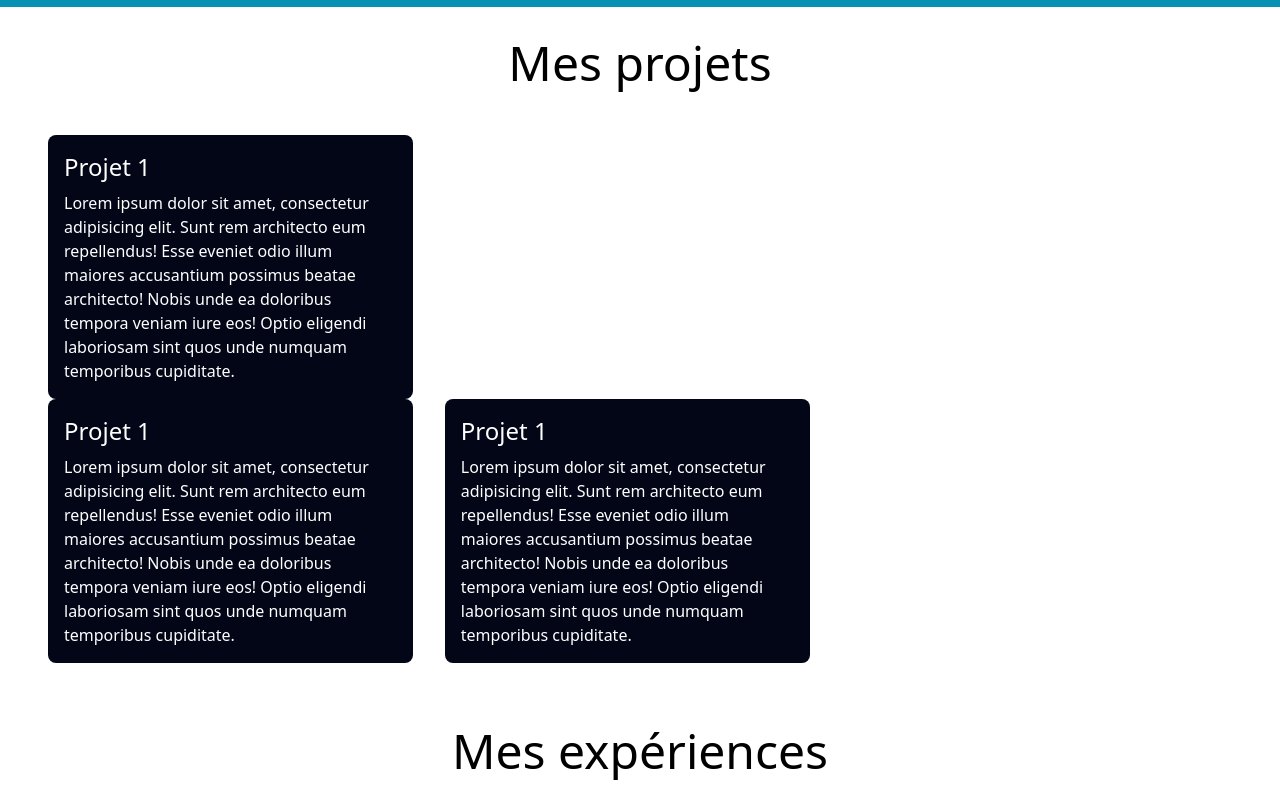
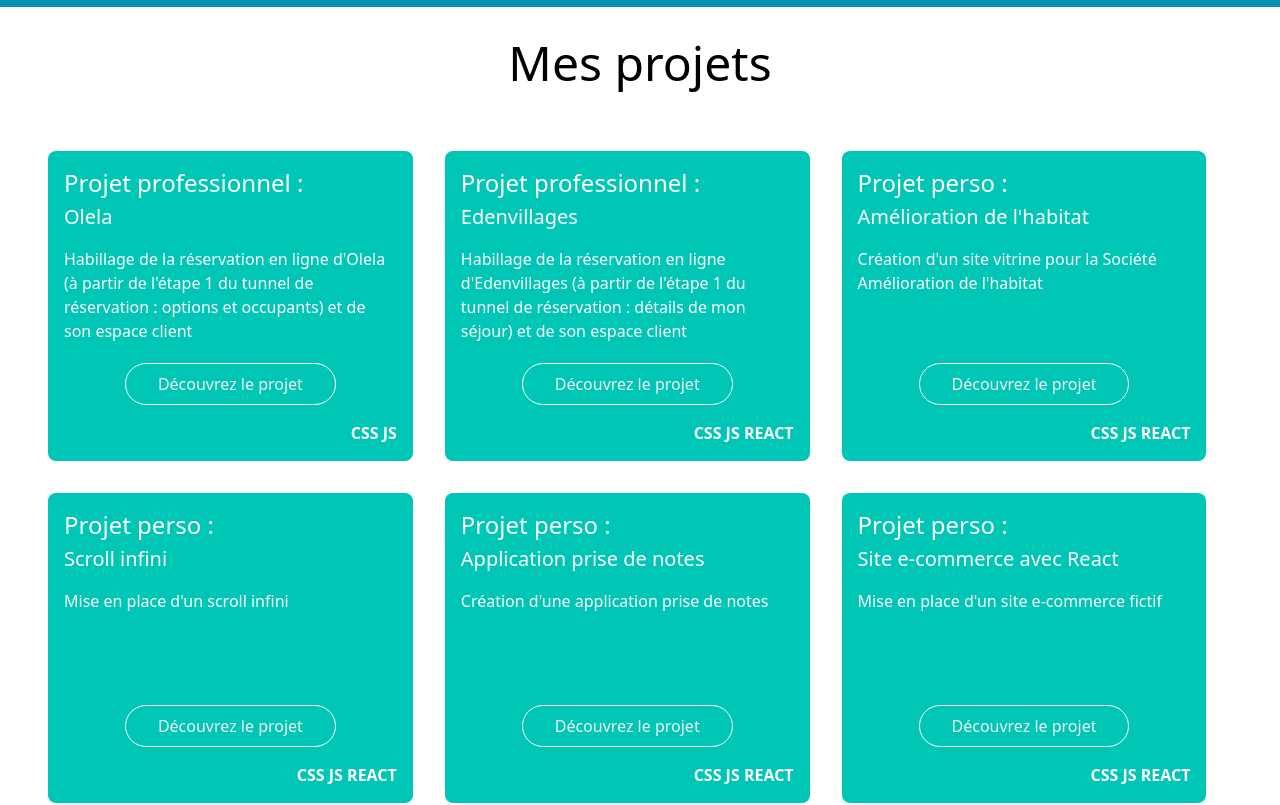
Before and after one commit to ClaireFi/portfolio, a React (Vite) app: page /#projects in a window 1280 px wide. Before the commit this address led to /. Shown: the part 1520-2325 px from the top of the page. Built offline with nearby package versions, Linux system fonts and the light colour scheme; a web font is replaced by a local one.

Commit message:
Finition composant projets

```diff
--- a/src/components/Projects/Projects.jsx
+++ b/src/components/Projects/Projects.jsx
@@ -1,45 +1,89 @@
-import Container from "../_Layout/Container/Container"
+import Container from "../_Layout/Container/Container";
 import ScrollAnimation from "react-animate-on-scroll";
 
+export default function Projects() {
+  const projectsData = [
+    {
+      title: "Projet professionnel :",
+      subtitle : "Olela",
+      content:
+        "Habillage de la réservation en ligne d'Olela (à partir de l'étape 1 du tunnel de réservation : options et occupants) et de son espace client",
+      link: "https://www.olela.fr/",
+      tech: ["CSS", "JS"],
+    },
+    {
+      title: "Projet professionnel :",
+      subtitle: "Edenvillages",
+      content:
+        "Habillage de la réservation en ligne d'Edenvillages (à partir de l'étape 1 du tunnel de réservation : détails de mon séjour) et de son espace client",
+      link: "www.eden-villages.fr",
+      tech: ["CSS", "JS", "REACT"],
+    },
+    {
+      title: "Projet perso :",
+      subtitle: "Amélioration de l'habitat",
+      content:
+        "Création d'un site vitrine pour la Société Amélioration de l'habitat ",
+      link: "",
+      tech: ["CSS", "JS", "REACT"],
+    },
+    {
+      title: "Projet perso :",
+      subtitle: "Scroll infini",
+      content:
+        "Mise en place d'un scroll infini",
+      link: "",
+      tech: ["CSS", "JS", "REACT"],
+    },
+    {
+      title: "Projet perso :",
+      subtitle: "Application prise de notes",
+      content:
+        "Création d'une application prise de notes",
+      link: "",
+      tech: ["CSS", "JS", "REACT"],
+    },
+    {
+      title: "Projet perso :",
+      subtitle: "Site e-commerce avec React",
+      content:
+        "Mise en place d'un site e-commerce fictif",
+      link: "",
+      tech: ["CSS", "JS", "REACT"],
+    },
+  ];
 
-export default function Projects() {
   return (
     <div id="projects" className="scroll-smooth">
       <Container>
-         <h2 className="text-center text:xl mb-12 sm:text-5xl">Mes projets</h2>
-         <div className="flex flex-wrap">
-            <ScrollAnimation animateIn="flipInX">
-               <div className="wrapper w-[30%] bg-slate-950 rounded-lg text-white p-4 mx-4">
-                  <div className="project">
-                     <h3 className="text-2xl mb-2">Projet 1</h3>
-                     <div className="content">
-                        Lorem ipsum dolor sit amet, consectetur adipisicing elit. Sunt rem architecto eum repellendus! Esse eveniet odio illum maiores accusantium possimus beatae architecto! Nobis unde ea doloribus tempora veniam iure eos!
-                        Optio eligendi laboriosam sint quos unde numquam temporibus cupiditate.
-                     </div>
+        <h2 className="text-center text:xl mb-12 sm:text-5xl">Mes projets</h2>
+        <div className="flex flex-wrap">
+          {projectsData.map((item, index) => (
+            <ScrollAnimation
+              animateIn="flipInX"
+              className="card group w-full sm:w-[30%] bg-greenCustom-100 rounded-lg text-white p-4 m-4 transition duration-150 ease-out hover:bg-yellowCustom-500 hover:text-secondary-500 hover:-translate-y-3 hover:ease-in sm:h-[310px]"
+            >
+              <div className="project h-full flex flex-col justify-between">
+                <div>
+                  <h3 className="text-2xl mb-1">{item.title}</h3>
+                  <h4 className="text-xl mb-4">{item.subtitle}</h4>
+                  <div className="content">{item.content}</div>
+                </div>
+                <div>
+                  <div className="my-4 text-center">
+                    <button className="button bg-transparent border-white hover:bg-yellow-300 group-hover:text-secondary-500 group-hover:border-secondary-500">
+                      <a href={item.link}>Découvrez le projet</a>
+                    </button>
                   </div>
-               </div>
+                  <div className="text-right font-bold">
+                    {item.tech.join(" ")}
+                  </div>
+                </div>
+              </div>
             </ScrollAnimation>
-            <ScrollAnimation animateIn="flipInX" className="w-[30%] bg-slate-950 rounded-lg text-white p-4 mx-4">
-               <div className="project">
-                  <h3 className="text-2xl mb-2">Projet 1</h3>
-                  <div className="content">
-                     Lorem ipsum dolor sit amet, consectetur adipisicing elit. Sunt rem architecto eum repellendus! Esse eveniet odio illum maiores accusantium possimus beatae architecto! Nobis unde ea doloribus tempora veniam iure eos!
-                     Optio eligendi laboriosam sint quos unde numquam temporibus cupiditate.
-                  </div>
-               </div>
-            </ScrollAnimation>
-            <ScrollAnimation animateIn="flipInX" className="w-[30%] bg-slate-950 rounded-lg text-white p-4 mx-4">
-               <div className="project">
-                  <h3 className="text-2xl mb-2">Projet 1</h3>
-                  <div className="content">
-                     Lorem ipsum dolor sit amet, consectetur adipisicing elit. Sunt rem architecto eum repellendus! Esse eveniet odio illum maiores accusantium possimus beatae architecto! Nobis unde ea doloribus tempora veniam iure eos!
-                     Optio eligendi laboriosam sint quos unde numquam temporibus cupiditate.
-                  </div>
-               </div>
-            </ScrollAnimation>
+          ))}
         </div>
-
       </Container>
     </div>
-  )
+  );
 }
--- a/src/styles/css/App.css
+++ b/src/styles/css/App.css
@@ -1,14 +1,6 @@
 /* Styles generiques */
 
 
-/* Dark mode */
- /* body {
-   transition: background-color 0.5s ease;
- } */
- /* body.dark {
-   background-color: #111;
-   color: #f1f1f1;
- }  */
 
  html{
   scroll-behavior: smooth;
@@ -79,3 +71,8 @@ nav .contLine.active .line::before {
     transform: rotate(-45deg);
     transition: bottom 300ms ease, transform 300ms 300ms ease;
 }
+
+/* Animations card projects */
+.flipInX {
+  animation: flipInX 1s ease;
+}
--- a/src/styles/index.css
+++ b/src/styles/index.css
@@ -1,5 +1,9 @@
+/* Librairie Animate */
+@import '../../node_modules/animate.css/animate.min.css';
+
 /* Fonts */
 @import url('https://fonts.googleapis.com/css2?family=Open+Sans:ital,wght@0,300;0,400;0,500;0,600;0,700;0,800;1,300;1,400;1,500;1,600;1,700;1,800&family=Salsa&display=swap');
+
 
 @tailwind base;
 @tailwind components;
--- a/tailwind.config.js
+++ b/tailwind.config.js
@@ -27,7 +27,16 @@ module.exports = {
           800: '#010E11',
           900: '#000000',
           950: '#000000'
-        }
+        },
+        greenCustom: {
+          100: '#00c6b6',
+          500: '#5bdc9f',
+          900: '#aaed83'
+        },
+        yellowCustom: {
+          500: '#f9f871'
+        },
+
         //CUSTOM COLORS
         //https://www.tailwindshades.com/
         //or crtl g + ctrl k on hexa value (#007ce6)
```
